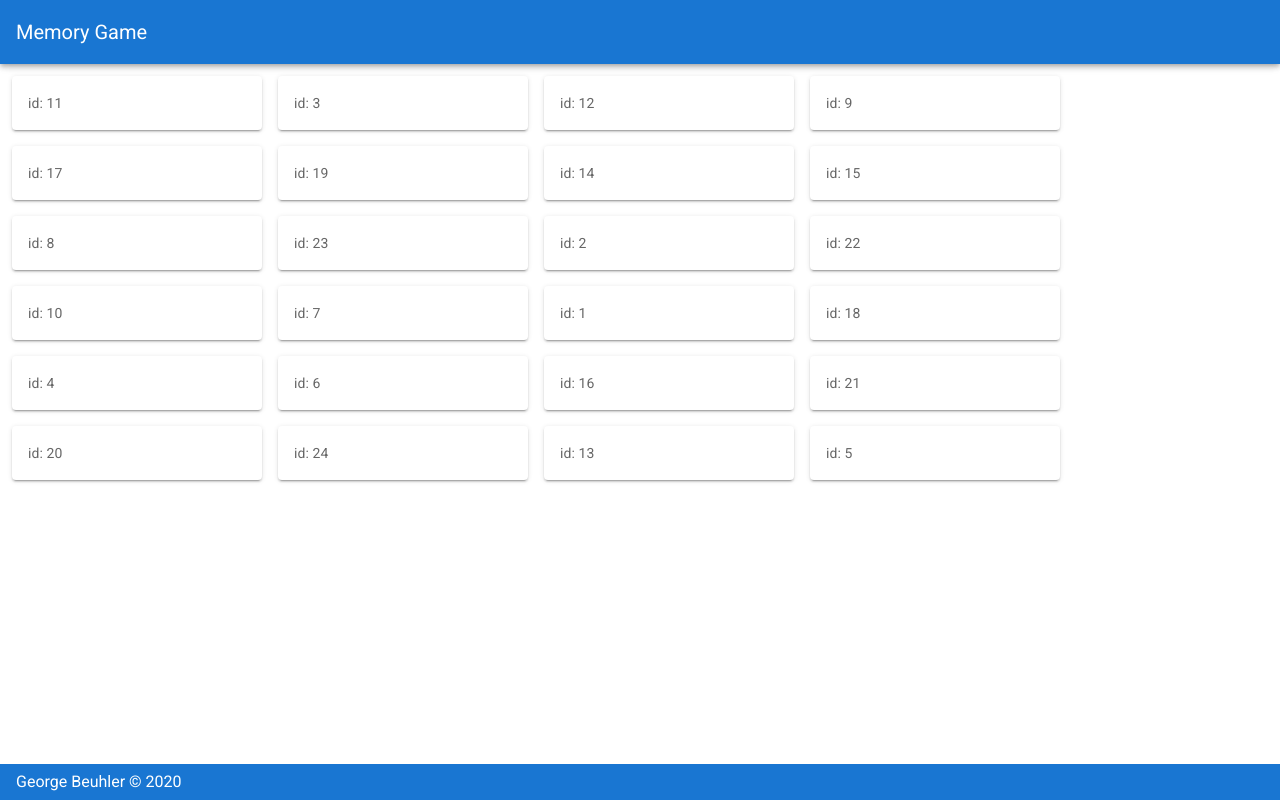
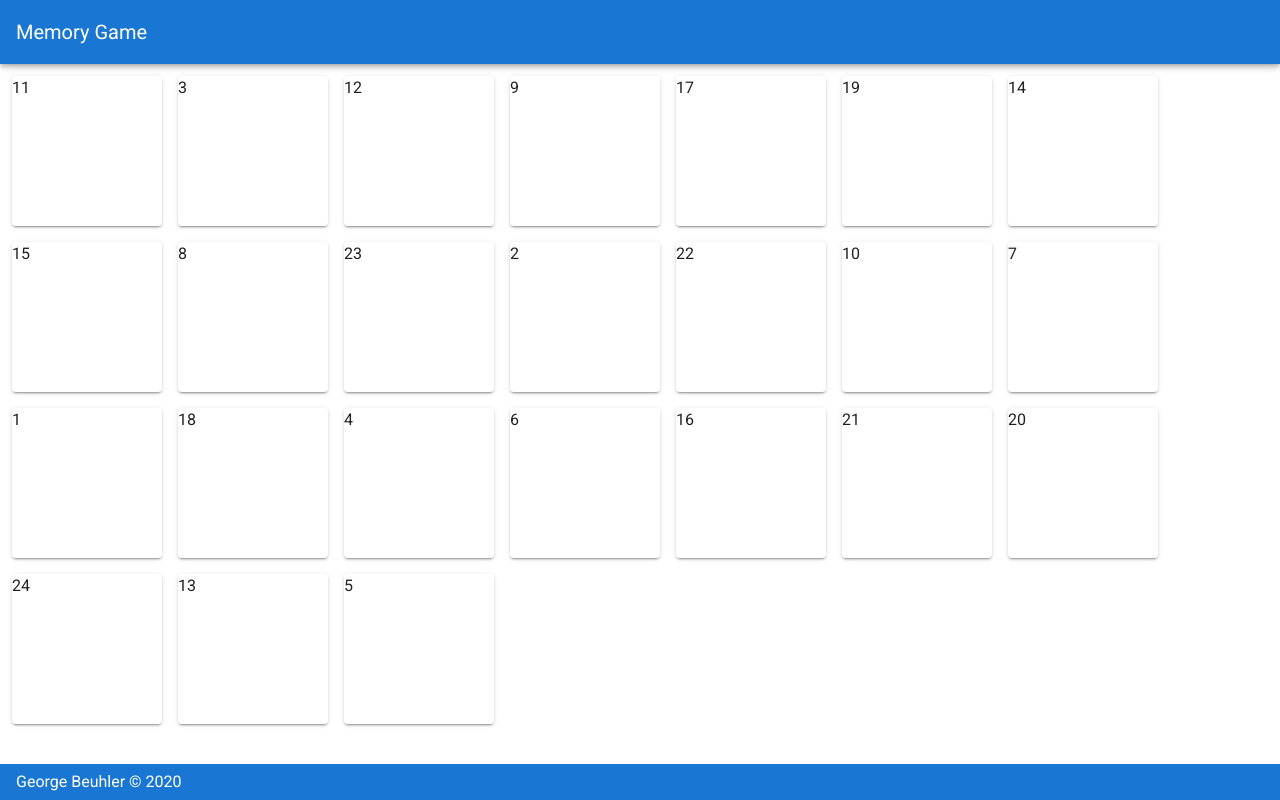
Before and after one commit to gebeuhler/memory-game, a Vue app: page / in a window 1280 px wide. Built offline with nearby package versions, Linux system fonts and the light colour scheme.

Commit message:
add images.

```diff
--- a/src/App.vue
+++ b/src/App.vue
@@ -11,13 +11,12 @@
             v-for="card in cards"
             :key="card.id"
             @click="flipCard(card)"
-            min-width="250"
+            min-height="150"
+            min-width="150"
             class="mr-4 mb-4"
           >
-            <v-card-text>
-              <div v-if="card.flipped">value: {{ card.value }}</div>
-              <div v-else>id: {{ card.id }}</div>
-            </v-card-text>
+            <v-img v-if="card.flipped" :src="card.src"></v-img>
+            {{ card.id }}
           </v-card>
         </div>
       </v-container>
@@ -36,30 +35,150 @@ export default {
   data() {
     return {
       cards: [
-        { id: 1, value: 1, flipped: false },
-        { id: 2, value: 1, flipped: false },
-        { id: 3, value: 2, flipped: false },
-        { id: 4, value: 2, flipped: false },
-        { id: 5, value: 3, flipped: false },
-        { id: 6, value: 3, flipped: false },
-        { id: 7, value: 4, flipped: false },
-        { id: 8, value: 4, flipped: false },
-        { id: 9, value: 5, flipped: false },
-        { id: 10, value: 5, flipped: false },
-        { id: 11, value: 6, flipped: false },
-        { id: 12, value: 6, flipped: false },
-        { id: 13, value: 7, flipped: false },
-        { id: 14, value: 7, flipped: false },
-        { id: 15, value: 8, flipped: false },
-        { id: 16, value: 8, flipped: false },
-        { id: 17, value: 9, flipped: false },
-        { id: 18, value: 9, flipped: false },
-        { id: 19, value: 10, flipped: false },
-        { id: 20, value: 10, flipped: false },
-        { id: 21, value: 11, flipped: false },
-        { id: 22, value: 11, flipped: false },
-        { id: 23, value: 12, flipped: false },
-        { id: 24, value: 12, flipped: false },
+        {
+          id: 1,
+          value: 1,
+          flipped: false,
+          src: "https://picsum.photos/id/1/120",
+        },
+        {
+          id: 2,
+          value: 1,
+          flipped: false,
+          src: "https://picsum.photos/id/1/120",
+        },
+        {
+          id: 3,
+          value: 2,
+          flipped: false,
+          src: "https://picsum.photos/id/2/120",
+        },
+        {
+          id: 4,
+          value: 2,
+          flipped: false,
+          src: "https://picsum.photos/id/2/120",
+        },
+        {
+          id: 5,
+          value: 3,
+          flipped: false,
+          src: "https://picsum.photos/id/3/120",
+        },
+        {
+          id: 6,
+          value: 3,
+          flipped: false,
+          src: "https://picsum.photos/id/3/120",
+        },
+        {
+          id: 7,
+          value: 4,
+          flipped: false,
+          src: "https://picsum.photos/id/4/120",
+        },
+        {
+          id: 8,
+          value: 4,
+          flipped: false,
+          src: "https://picsum.photos/id/4/120",
+        },
+        {
+          id: 9,
+          value: 5,
+          flipped: false,
+          src: "https://picsum.photos/id/5/120",
+        },
+        {
+          id: 10,
+          value: 5,
+          flipped: false,
+          src: "https://picsum.photos/id/5/120",
+        },
+        {
+          id: 11,
+          value: 6,
+          flipped: false,
+          src: "https://picsum.photos/id/6/120",
+        },
+        {
+          id: 12,
+          value: 6,
+          flipped: false,
+          src: "https://picsum.photos/id/6/120",
+        },
+        {
+          id: 13,
+          value: 7,
+          flipped: false,
+          src: "https://picsum.photos/id/7/120",
+        },
+        {
+          id: 14,
+          value: 7,
+          flipped: false,
+          src: "https://picsum.photos/id/7/120",
+        },
+        {
+          id: 15,
+          value: 8,
+          flipped: false,
+          src: "https://picsum.photos/id/8/120",
+        },
+        {
+          id: 16,
+          value: 8,
+          flipped: false,
+          src: "https://picsum.photos/id/8/120",
+        },
+        {
+          id: 17,
+          value: 9,
+          flipped: false,
+          src: "https://picsum.photos/id/9/120",
+        },
+        {
+          id: 18,
+          value: 9,
+          flipped: false,
+          src: "https://picsum.photos/id/9/120",
+        },
+        {
+          id: 19,
+          value: 10,
+          flipped: false,
+          src: "https://picsum.photos/id/10/120",
+        },
+        {
+          id: 20,
+          value: 10,
+          flipped: false,
+          src: "https://picsum.photos/id/10/120",
+        },
+        {
+          id: 21,
+          value: 11,
+          flipped: false,
+          src: "https://picsum.photos/id/11/120",
+        },
+        {
+          id: 22,
+          value: 11,
+          flipped: false,
+          src: "https://picsum.photos/id/11/120",
+        },
+        {
+          id: 23,
+          value: 12,
+          flipped: false,
+          src: "https://picsum.photos/id/12/120",
+        },
+        {
+          id: 24,
+          value: 12,
+          flipped: false,
+          src: "https://picsum.photos/id/12/120",
+        },
       ],
     };
   },
@@ -79,8 +198,10 @@ export default {
         return;
       } else if (flippedCards.length === 2) {
         if (flippedCards[0].value === flippedCards[1].value) {
-          alert("yay!");
-          this.cards = this.cards.filter((card) => !card.flipped);
+          setTimeout(
+            () => (this.cards = this.cards.filter((card) => !card.flipped)),
+            3000
+          );
         } else {
           setTimeout(() => {
             flippedCards[0].flipped = false;
```
